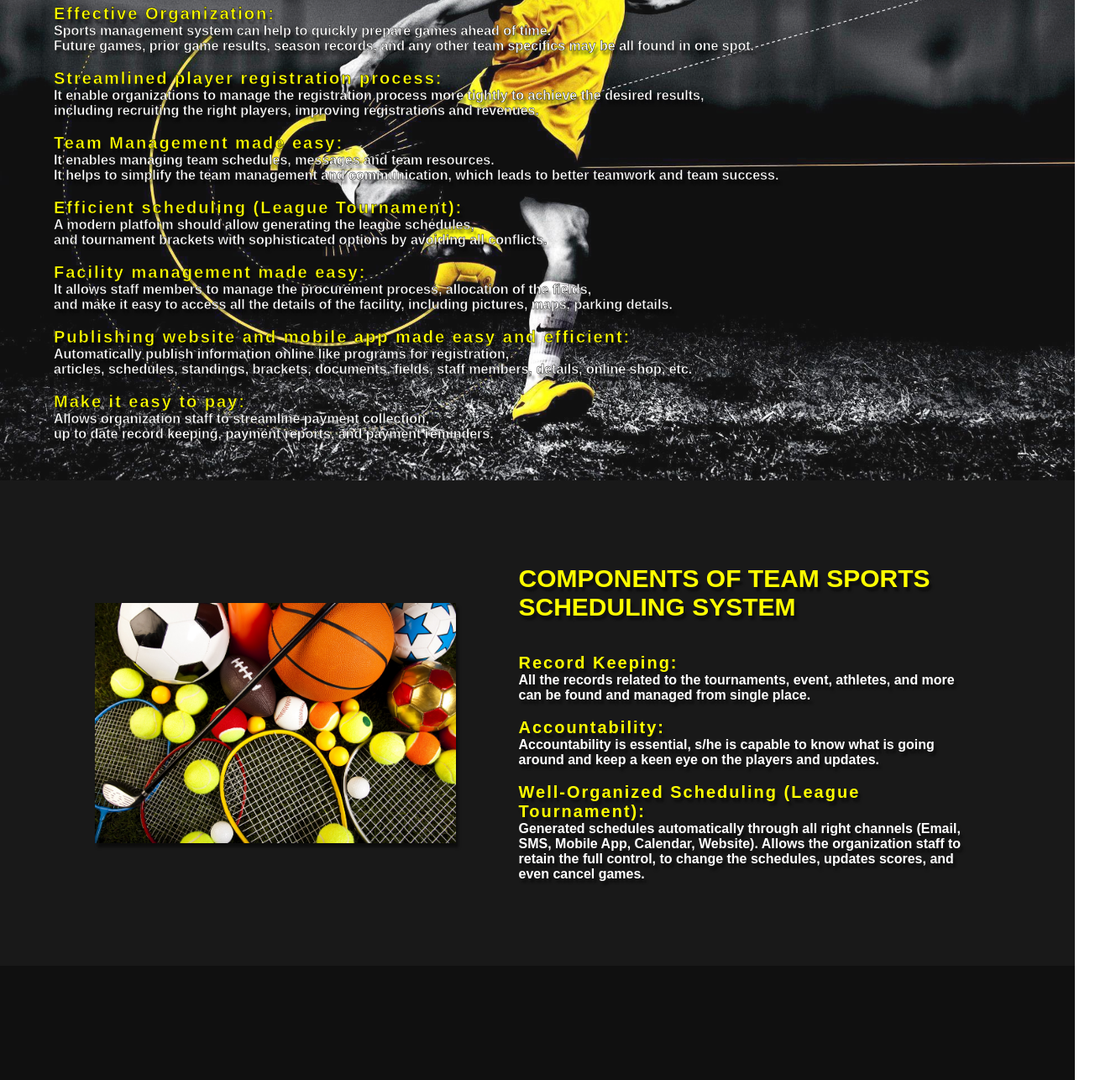
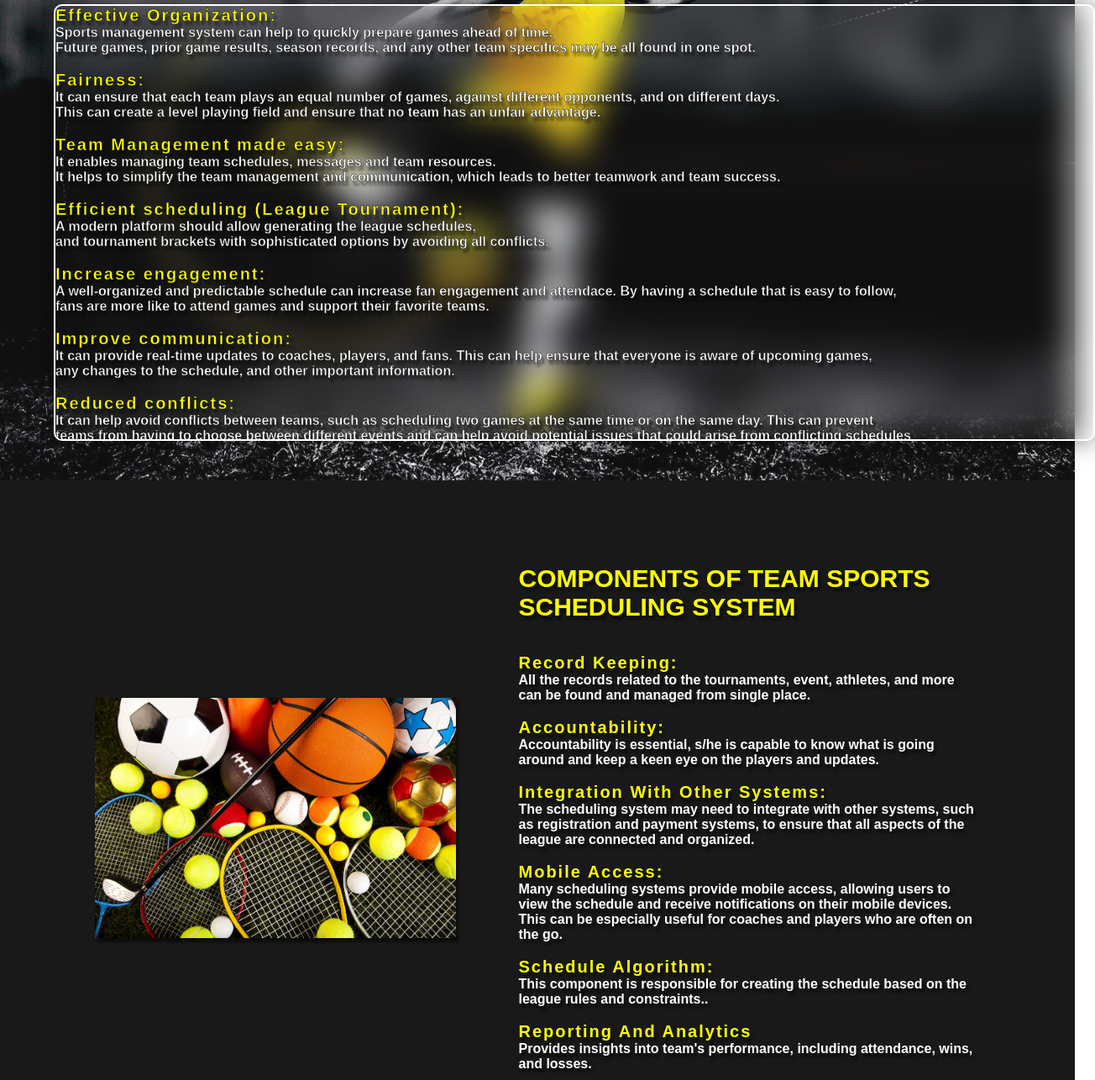
Before and after one commit to CenizaSteph/SportsSystem, a plain HTML site: page index.html in a window 1280 px wide. Shown: the part 228-1514 px from the top of the page at 84% size, 1304 px wide, since content can reach past the window. Drawn offline with Linux system fonts and the light colour scheme.

Commit message:
Minimal Changes

```diff
--- a/index.html
+++ b/index.html
@@ -29,33 +29,42 @@
         <!--About the System-->
         <div class="content">
             <h1>TEAM SPORTS SCHEDULING SYSTEM ADVANTAGES</h1>
+            <div class="boxshadow">
                 <h4>Effective Organization: </h4>
                 <p><b>Sports management system can help to quickly prepare games ahead of time.
                 <br>Future games, prior game results, season records, and any other team specifics may be all found in one spot. </b></p>
                 <br>
-            <h4>Streamlined player registration process:</h4>
-            <p><b>It enable organizations to manage the registration process more tightly to achieve the desired results,
-            <br>including recruiting the right players, improving registrations and revenues.</b></p>
+
+                <h4>Fairness: </h4>
+                <p><b>It can ensure that each team plays an equal number of games, against different opponents,
+                and on different days. <br>This can create a level playing field and ensure that no team has an unfair advantage.</b></p>
                 <br>
+
                 <h4>Team Management made easy:</h4>
                 <p><b>It enables managing team schedules, messages and team resources.
                 <br>It helps to simplify the team management and communication, which leads to better teamwork and team success. </b></p>
                 <br>
+
                 <h4>Efficient scheduling (League Tournament):</h4>
                 <p><b>A modern platform should allow generating the league schedules,
                 <br>and tournament brackets with sophisticated options by avoiding all conflicts.</b></p>
                 <br>
-            <h4>Facility management made easy: </h4>
-            <p><b>It allows staff members to manage the procurement process, allocation of the fields,
-            <br>and make it easy to access all the details of the facility, including pictures, maps, parking details. </b></p>
+
+                <h4>Increase engagement: </h4>
+                <p><b>A well-organized and predictable schedule can increase fan engagement and attendace. By having
+                a schedule that is easy to follow, <br>fans are more like to attend games and support their favorite teams. </b></p>
                 <br>
-            <h4>Publishing website and mobile app made easy and efficient: </h4>
-            <p><b>Automatically publish information online like programs for registration,
-            <br>articles, schedules, standings, brackets, documents, fields, staff members, details, online shop, etc. </b></p>
+
+                <h4>Improve communication: </h4>
+                <p><b>It can provide real-time updates to coaches, players, and fans. This can help ensure that everyone is aware
+                of upcoming games, <br>any changes to the schedule, and other important information. </b></p>
                 <br>
-            <h4>Make it easy to pay: </h4>
-            <p><b>Allows organization staff to streamline payment collection,
-            <br>up to date record keeping, payment reports, and payment reminders.</b></p>
+
+                <h4>Reduced conflicts: </h4>
+                <p><b>It can help avoid conflicts between teams, such as scheduling two games at the same time or on the same day.
+                This can prevent <br>teams from having to choose between different events and can help avoid potential issues that
+                could arise from conflicting schedules</b></p>
+            </div>
         </div>
     </div>
 
@@ -74,10 +83,21 @@
                 <p><b>Accountability is essential,
                 s/he is capable to know what is going around and keep a keen eye on the players and updates. </b></p>
                 <br>
-                <h4>Well-organized Scheduling (League Tournament):</h4>
-                <p><b>Generated schedules automatically through all right channels (Email, SMS, Mobile App, Calendar, Website).
-                Allows the organization staff to retain the full control, to change the schedules, updates scores,
-                and even cancel games. </b></p>
+                <h4>Integration with other systems:</h4>
+                <p><b>The scheduling system may need to integrate with other systems, such as registration and
+                payment systems, to ensure that all aspects of the league are connected and organized. </b></p>
+                <br>
+                <h4>Mobile Access: </h4>
+                <p><b>Many scheduling systems provide mobile access, allowing users to view the schedule and
+                receive notifications on their mobile devices. This can be especially useful for coaches and
+                players who are often on the go. </b></p>
+                <br>
+                <h4>Schedule Algorithm: </h4>
+                <p><b>This component is responsible for creating the schedule based on the league rules and
+                constraints..</b></p>
+                <br>
+                <h4>Reporting and Analytics</h4>
+                <p><b>Provides insights into team's performance, including attendance, wins, and losses. </b></p>
             </div>
         </div>
     </section>
--- a/style.css
+++ b/style.css
@@ -75,6 +75,21 @@ nav ul li a:hover{
 
 .btn:hover{
     transform: scale(1.2);
+}
+
+.boxshadow{
+    position: relative;
+    width: 1240px;
+    height: 520px;
+    background: transparent;
+    border: 2px solid rgba(255, 255, 255, 5);
+    border-radius: 10px;
+    backdrop-filter: blur(20px);
+    box-shadow: 0 0 30px rgba(0, 0, 0, .5);
+    display: list-item;
+    justify-content: space-between;
+    align-items: center;
+    overflow: hidden;
 }
 
 .content{
```
Lines whose indentation alone changed are shown as unchanged.
